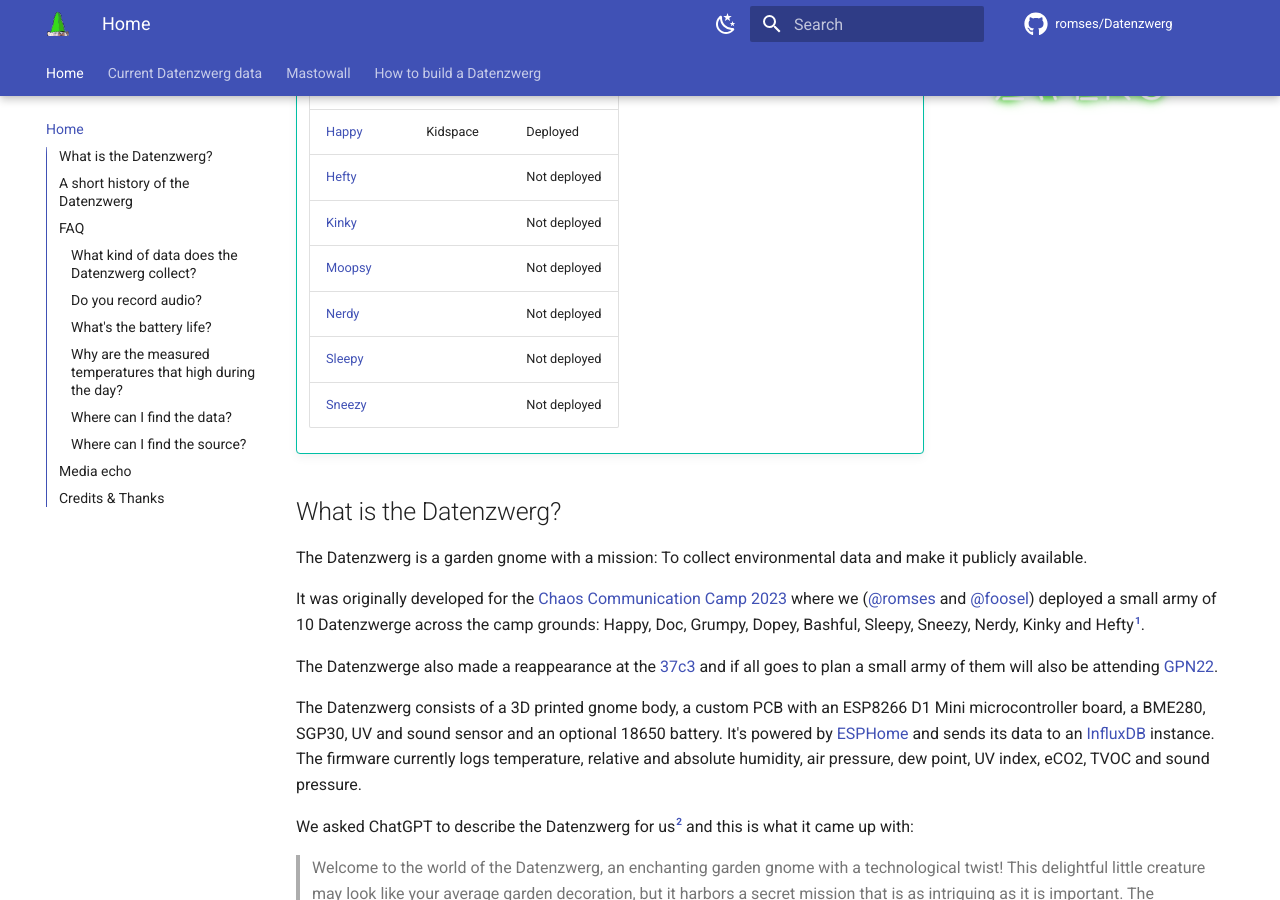
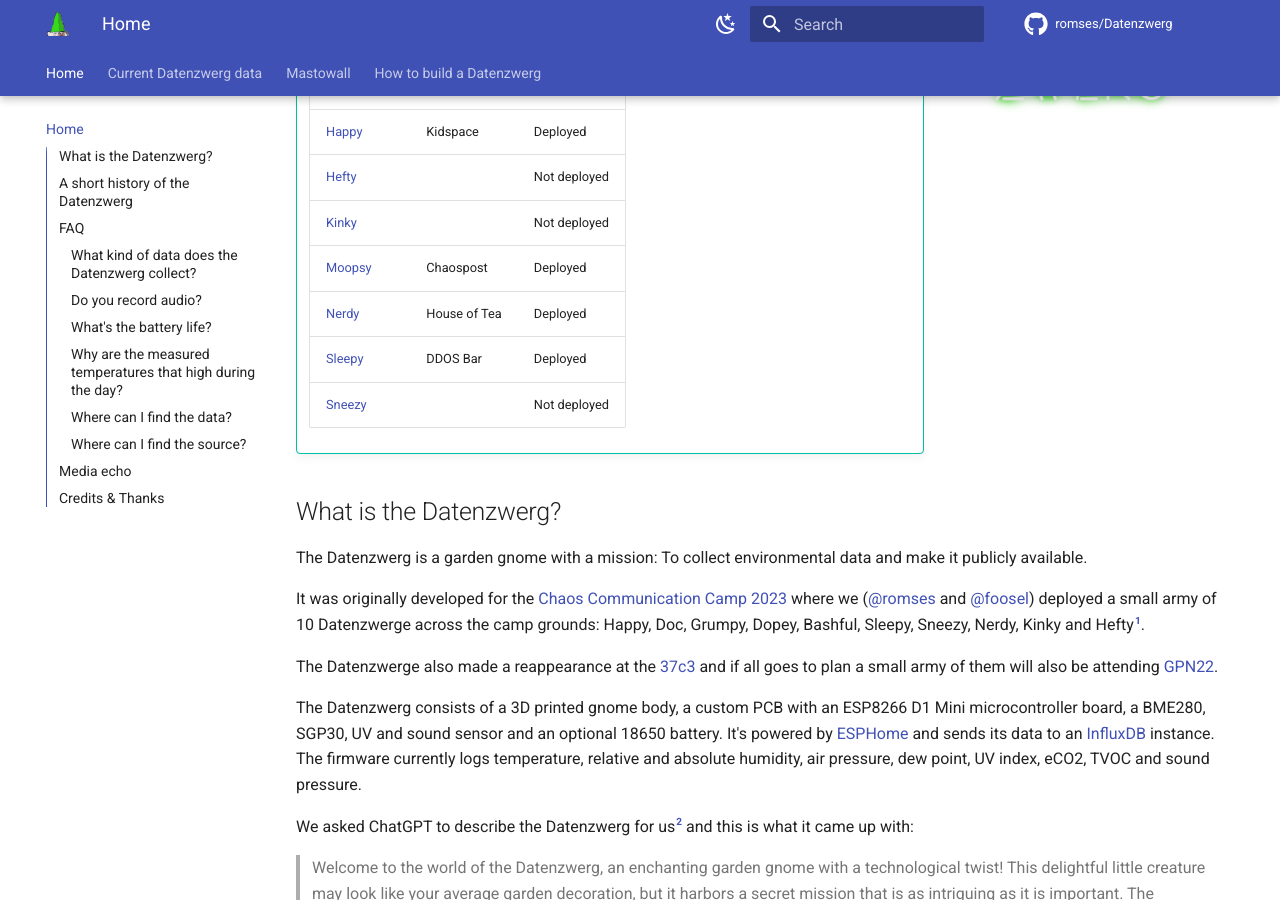
Before and after one commit to romses/Datenzwerg, an MkDocs documentation site: the page built from docs/index.md, in a window 1280 px wide and 900 px high, scrolled down 525 px. Built offline with MkDocs 1.6.1 and Material for MkDocs 9.7.7, drawn with Linux system fonts in a browser that asks for light colours; plug-ins that fetch from the network failed and are left out; comment, search, counter and statistics services are not loaded.

Commit message:
Deployment @ 38c3, in progress

```diff
--- a/docs/index.md
+++ b/docs/index.md
@@ -24,9 +24,9 @@ description: "The Datenzwerg is a garden gnome with a mission: To collect enviro
     | [Happy](https://grafana.datagnome.de/d/f17a6449-84ed-4733-b982-21c0d480c42a/overview?orgId=1&refresh=15m&var-zwerg=Happy&theme=dark) | Kidspace | Deployed |
     | [Hefty](https://grafana.datagnome.de/d/f17a6449-84ed-4733-b982-21c0d480c42a/overview?orgId=1&refresh=15m&var-zwerg=Hefty&theme=dark) |  | Not deployed |
     | [Kinky](https://grafana.datagnome.de/d/f17a6449-84ed-4733-b982-21c0d480c42a/overview?orgId=1&refresh=15m&var-zwerg=Kinky&theme=dark) |  | Not deployed |
-    | [Moopsy](https://grafana.datagnome.de/d/f17a6449-84ed-4733-b982-21c0d480c42a/overview?orgId=1&refresh=15m&var-zwerg=Moopsy&theme=dark) |  | Not deployed |
-    | [Nerdy](https://grafana.datagnome.de/d/f17a6449-84ed-4733-b982-21c0d480c42a/overview?orgId=1&refresh=15m&var-zwerg=Nerdy&theme=dark)  |  | Not deployed |
-    | [Sleepy](https://grafana.datagnome.de/d/f17a6449-84ed-4733-b982-21c0d480c42a/overview?orgId=1&refresh=15m&var-zwerg=Sleepy&theme=dark) |  | Not deployed |
+    | [Moopsy](https://grafana.datagnome.de/d/f17a6449-84ed-4733-b982-21c0d480c42a/overview?orgId=1&refresh=15m&var-zwerg=Moopsy&theme=dark) | Chaospost | Deployed |
+    | [Nerdy](https://grafana.datagnome.de/d/f17a6449-84ed-4733-b982-21c0d480c42a/overview?orgId=1&refresh=15m&var-zwerg=Nerdy&theme=dark)  | House of Tea | Deployed |
+    | [Sleepy](https://grafana.datagnome.de/d/f17a6449-84ed-4733-b982-21c0d480c42a/overview?orgId=1&refresh=15m&var-zwerg=Sleepy&theme=dark) | DDOS Bar | Deployed |
     | [Sneezy](https://grafana.datagnome.de/d/f17a6449-84ed-4733-b982-21c0d480c42a/overview?orgId=1&refresh=15m&var-zwerg=Sneezy&theme=dark) |  | Not deployed |
 
 ## What is the Datenzwerg?
```
